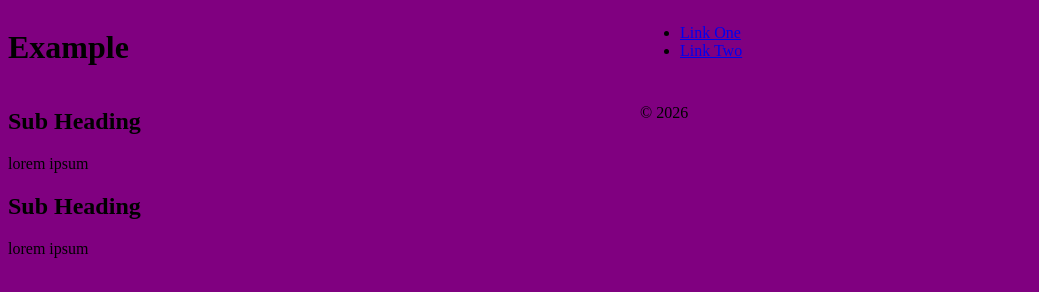
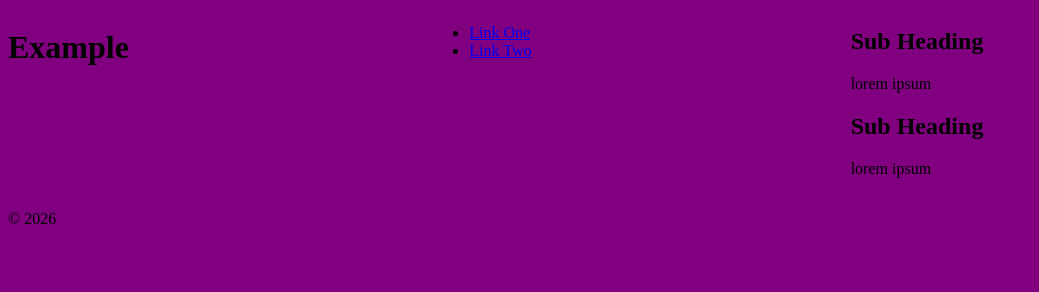
Before and after one commit to ecengiz332/4-Code-Along, a plain HTML site: page index.html in a window 1280 px wide. Shown: the whole page, without its empty margins (0-1039 px from the left). Drawn offline with Linux system fonts and the light colour scheme.

Commit message:
Update Css
fixed the error in my code

```diff
--- a/style.css
+++ b/style.css
@@ -14,7 +14,7 @@ body{
 }
 @media screen and (min-width:800px){
      body{
-    grid-template-columns:1fr 1fr 1ft;
+    grid-template-columns:1fr 1fr 1fr;
     background-color: purple;
 }
 }
```
